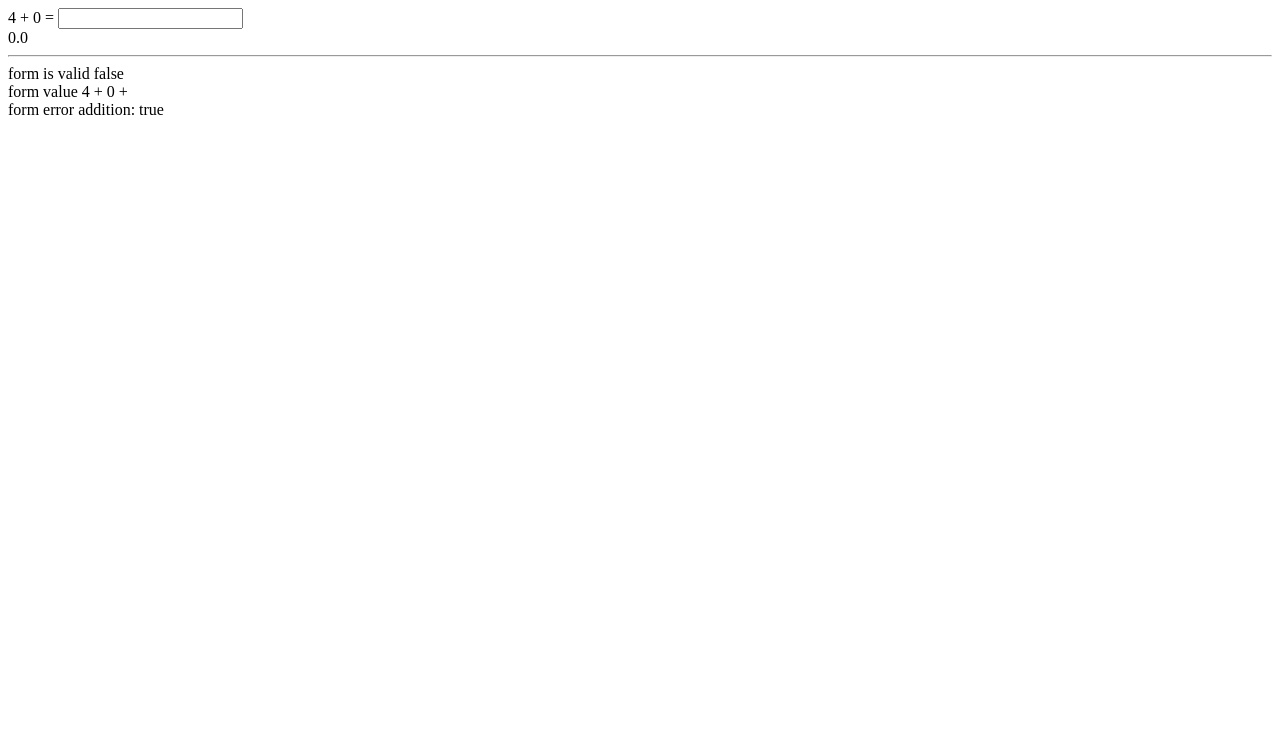
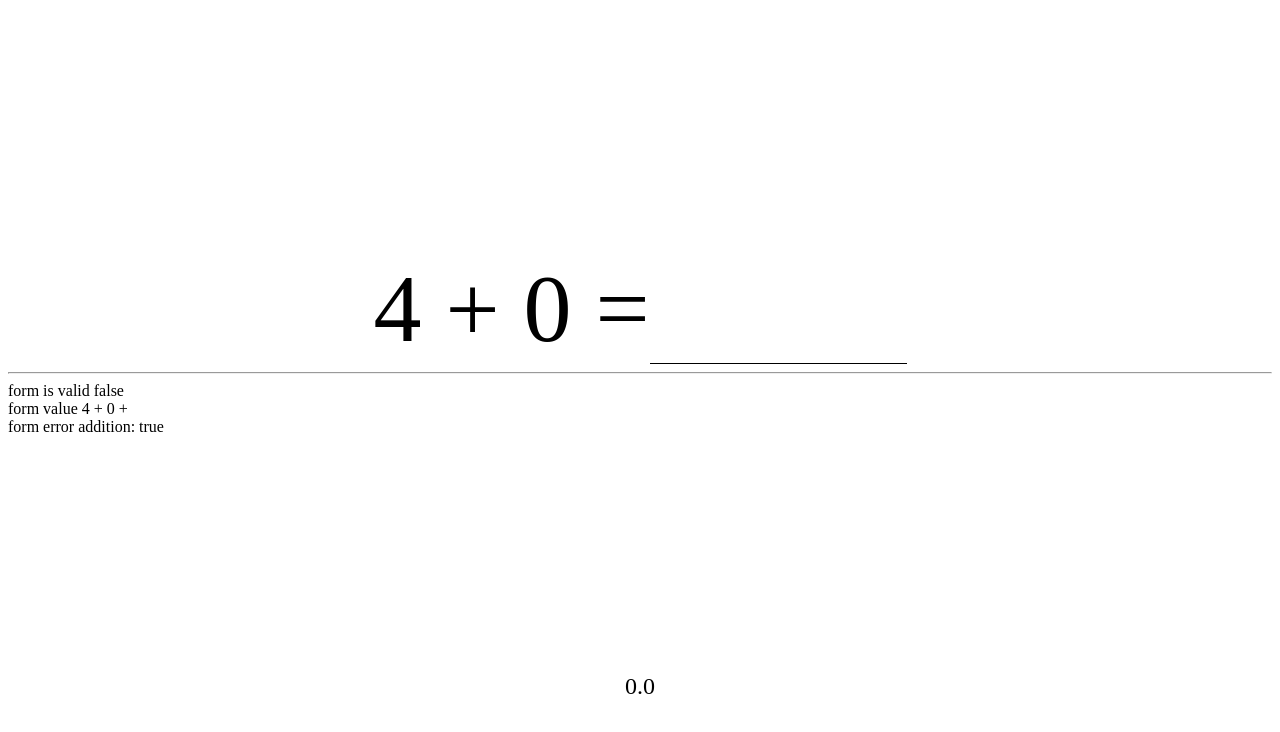
Before and after one commit to MdRiabi/MathApp, an Angular app: page / in a window 1280 px wide. Shown: the top 732 px of the page. Built offline with nearby package versions, Linux system fonts and the light colour scheme.

Commit message:
making same styling

```diff
--- a/src/app/equation/equation.component.css
+++ b/src/app/equation/equation.component.css
@@ -0,0 +1,24 @@
+form{
+    margin-top: 20%;
+    display: flex;
+    justify-content: center ;
+    font-size: 96px;
+}
+input{
+    border:none ;
+    border-bottom: 1px solid black ;
+    width: 20%;
+    text-align: center ;
+}
+input:focus{
+    outline: none;
+}
+
+.stats{
+    position:absolute ;
+    bottom: 100px;
+    left:0 ;
+    right: 0;
+    text-align: center;
+    font-size: 24px;
+}
--- a/src/app/equation/equation.component.html
+++ b/src/app/equation/equation.component.html
@@ -1,12 +1,12 @@
 <form [formGroup]="mathForm">
+    <div class="equation">{{a}} + {{b}} = </div>
 
-{{a}} + {{b}} =
-<input formControlName="answer"  />
+    <input formControlName="answer" />
 
 </form>
 
+<div class="stats">{{ secondPersolution | number: '1.1-3' }}</div>
 
-{{  secondPersolution | number: '1.1-3'  }}
 
 
 <!-- some debug  -->
@@ -18,5 +18,5 @@
     form value {{a}} + {{b}} + {{mathForm.value.answer}}
 </div>
 <div>
-    form error  addition: {{mathForm.errors.addition}}
+    form error addition: {{mathForm.errors.addition}}
 </div>
```
Also changed, not shown: src/app/equation/equation.component.ts (line endings or trailing spaces).
